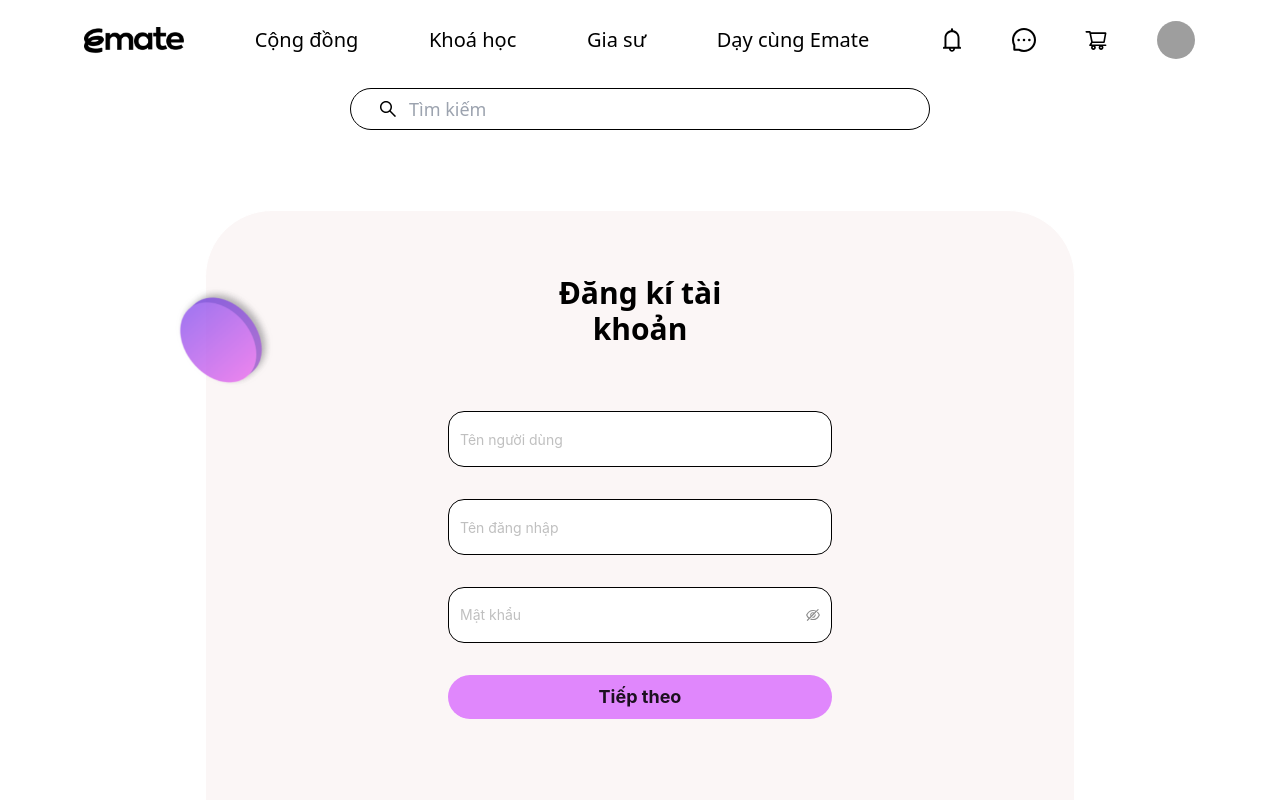
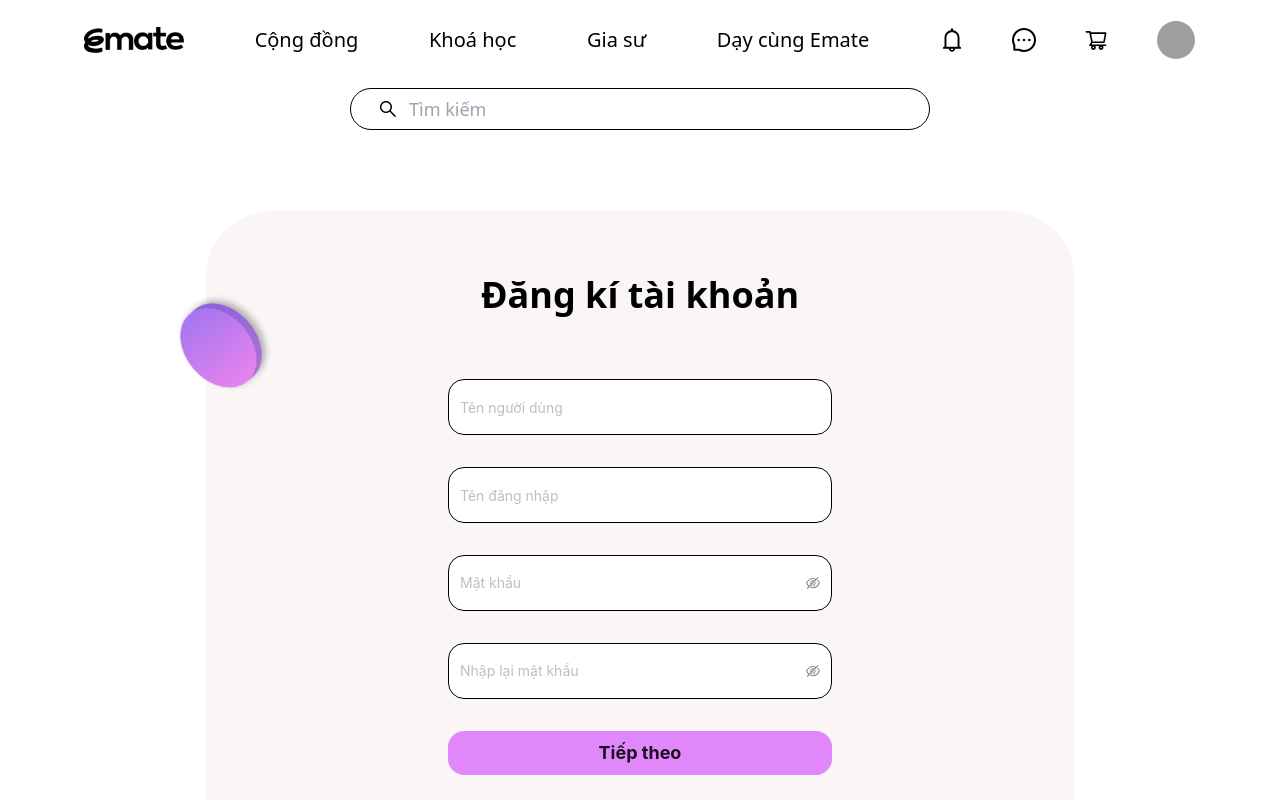
Before and after one commit to sugarviet/emate-user, a Next.js app: page /signUp in a window 1280 px wide. Shown: the top 800 px of the page. Built offline with nearby package versions, Linux system fonts and the light colour scheme; grey boxes are pictures that could not be loaded.

Commit message:
update sign up form page

```diff
--- a/src/app/globals.css
+++ b/src/app/globals.css
@@ -37,7 +37,7 @@ body {
 
 .pink_btn {
   background: var(--element-pink-color);
-  @apply rounded-3xl py-2 px-5 font-bold text-lg md:w-96 w-72 flex justify-center items-center;
+  @apply rounded-2xl py-2 px-5 font-bold text-lg md:w-96 w-72 flex justify-center items-center;
 }
 
 .blur_bg {
--- a/src/app/signUp/SignUp.module.css
+++ b/src/app/signUp/SignUp.module.css
@@ -8,11 +8,11 @@
   }
 
   .title {
-    @apply md:text-3xl sm:text-2xl text-xl mb-16 text-center font-bold;
+    @apply md:text-4xl sm:text-2xl text-xl mb-16 text-center font-bold;
   }
 
   .form_wrapper {
-    @apply w-1/2 md:px-32 px-0 pt-16 pb-48 rounded-lg;
+    @apply w-1/2 md:px-12 sm:px-6 px-0 pt-16 pb-48 rounded-lg;
   }
 
   .pink_dot_first {
--- a/src/app/signUp/page.jsx
+++ b/src/app/signUp/page.jsx
@@ -35,23 +35,26 @@ const SignUpPage = () => {
           onFinish={onFinish}
           onFinishFailed={onFinishFailed}
         >
-            <Form.Item
+          <Form.Item
             name="name"
             rules={[
               {
                 required: true,
-                message: "Please input your name!",
+                message: "Vui lòng nhập tên người dùng!",
               },
             ]}
           >
-            <Input placeholder="Tên người dùng" className="black_border_input" />
+            <Input
+              placeholder="Tên người dùng"
+              className="black_border_input"
+            />
           </Form.Item>
           <Form.Item
             name="username"
             rules={[
               {
                 required: true,
-                message: "Please input your username!",
+                message: "Vui Lòng nhập tên đăng nhập!",
               },
             ]}
           >
@@ -63,12 +66,36 @@ const SignUpPage = () => {
             rules={[
               {
                 required: true,
-                message: "Please input your password!",
+                message: "Vui lòng nhập mật khẩu!",
               },
             ]}
           >
             <Input.Password
               placeholder="Mật khẩu"
+              className="black_border_input focus-within:shadow-none focus:shadow-none focus-visible:shadow-none"
+            />
+          </Form.Item>
+
+          <Form.Item
+            name="confirm_password"
+            dependencies={["password"]}
+            rules={[
+              {
+                required: true,
+                message: "Vui lòng nhập lại mật khẩu!",
+              },
+              ({ getFieldValue }) => ({
+                validator(_, value) {
+                  if (!value || getFieldValue("password") === value) {
+                    return Promise.resolve();
+                  }
+                  return Promise.reject(new Error("Mật khẩu không khớp"));
+                },
+              }),
+            ]}
+          >
+            <Input.Password
+              placeholder="Nhập lại mật khẩu"
               className="black_border_input focus-within:shadow-none focus:shadow-none focus-visible:shadow-none"
             />
           </Form.Item>
```
